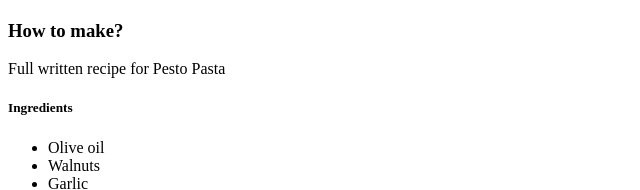
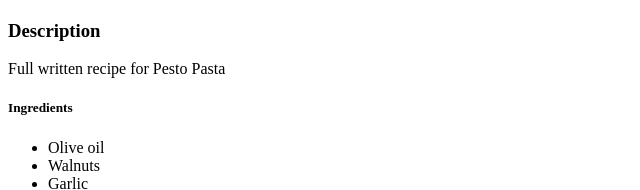
Before and after one commit to black091/odin-recipes, a plain HTML site: page recipes/pesto-pasta.html in a window 1280 px wide. Shown: the part 246-436 px from the top of the page, 0-640 px from the left. Drawn offline with Linux system fonts and the light colour scheme.

Commit message:
Edit pesto pasta recipe page

```diff
--- a/recipes/pesto-pasta.html
+++ b/recipes/pesto-pasta.html
@@ -13,7 +13,7 @@
     </p>
     <p>
         <h3>
-            How to make?
+            Description
         </h3>
         <p>
             Full written recipe for Pesto Pasta
```
